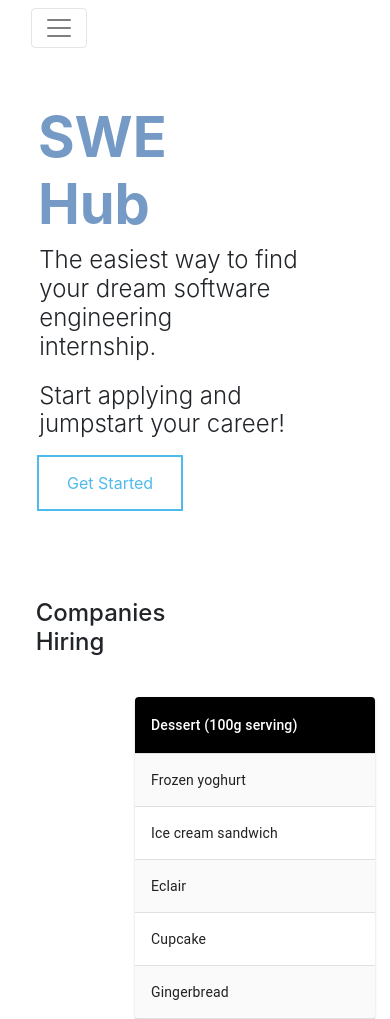
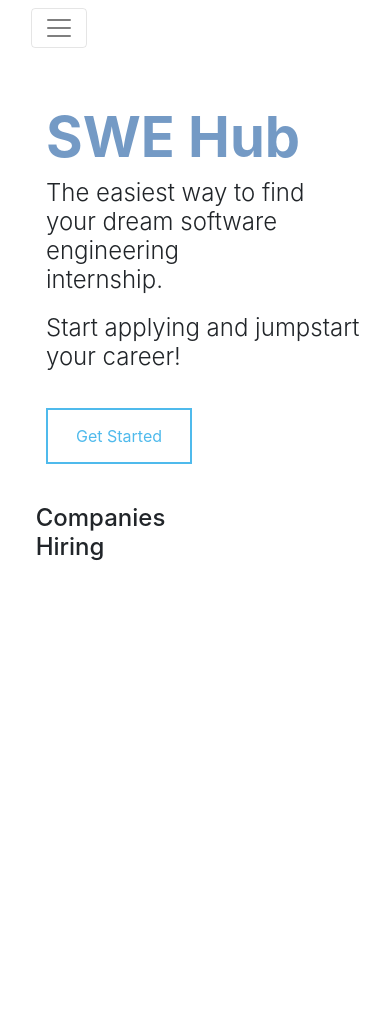
Before and after one commit to andrewchen349/SWE-Hub, a React (Create React App) app in the folder swe-hub/: page / in a window 390 px wide. After the commit the page ends 844 px from the top, so only its background shows below. Built offline with nearby package versions, Linux system fonts and the light colour scheme; a web font is replaced by a local one.

Commit message:
Fixed Landing page hero resizing

```diff
--- a/swe-hub/src/components/HomeHero.js
+++ b/swe-hub/src/components/HomeHero.js
@@ -8,14 +8,14 @@ function HomeHero(props){
 
 
     return(
-        <Jumbotron className="bg-transparent jumbotron-fluid p-0 ">
+        <Jumbotron className="bg-transparent jumbotron-fluid p-0">
             <Container fluid={true}>
-                <Row className="justify-content-center py-5 pl-5">
-                    <Col className="text-left ml-3 hero " md={9} sm={12} >
+                <Row className="justify-content-center mt-5">
+                    <Col className="text-left ml-3" md={9} sm={12} >
                         <h2 className="display-4 font-weight-bolder justift-content-center"><span style={{color:'#749AC5'}}>SWE Hub</span></h2>
                     </Col>
-                    < Col className="text-left ml-3 hero2 " md={9} sm={12}>
-                        { props.subTitle && <h4 className="display-6 font-weight-light he">{props.subTitle}</h4> }
+                    < Col className="text-left ml-3" md={9} sm={12}>
+                        { props.subTitle && <h4 className="display-6 font-weight-light he ">{props.subTitle}</h4> }
                         { props.text && <h4 className="display-6 font-weight-light he2">{props.text}</h4> }
                     </Col>
                     <Col className="text-left ml-3 py-2 hero3" md={9} sm={12}>
--- a/swe-hub/src/components/Table.js
+++ b/swe-hub/src/components/Table.js
@@ -38,18 +38,18 @@ const rows = [
   createData('Gingerbread', 356, 16.0, 49, 3.9),
 ];
 
-const useStyles = makeStyles({
-  table: {
-    minWidth: 700,
-  },
-});
+// const useStyles = makeStyles({
+//   table: {
+//     minWidth: 700,
+//   },
+// });
 
 export default function CustomizedTables() {
-  const classes = useStyles();
+  // const classes = useStyles();
 
   return (
     <TableContainer component={Paper}>
-      <Table className={classes.table} aria-label="customized table">
+      <Table  aria-label="customized table">
         <TableHead>
           <TableRow>
             <StyledTableCell>Dessert (100g serving)</StyledTableCell>
--- a/swe-hub/src/index.css
+++ b/swe-hub/src/index.css
@@ -153,17 +153,19 @@ code {
   margin-left: 120px;
 }
 
-@media (max-width: 700px)
+
+@media (max-width: 570px)
 {
     .hero
     {
-        margin-right: 80%;
+        width: 100%;
     }
     .hero2
     {
       margin-right: 35%;
     }
     .he{
+      width: 90%;
       padding-right: 150px;
       display: inline;
     }
@@ -174,7 +176,8 @@ code {
       width: max-content;
     }
     .hero3{
-      margin-right: 75%;
+      margin-right: 35%;
+      margin-top: 20px;
     }
 }
 
--- a/swe-hub/src/pages/Home.js
+++ b/swe-hub/src/pages/Home.js
@@ -7,16 +7,16 @@ import vector from '../assets/mainSmall.png';
 function Home(props){
     return(
         <div>
-            <div className='box'>
+            <div className='box hero'>
                 <HomePage subTitle={props.subTitle} text={props.text} />
                 <img alt="vector" className='photo mr-1' src={vector} />
             </div>
             <div>
                 <Hero />
             </div>
-            <div className="mt-2 tablect">
+            {/* <div className="mt-2 tablect">
                 <Table />
-            </div>
+            </div>  */}
         </div>
     );
 }
```
